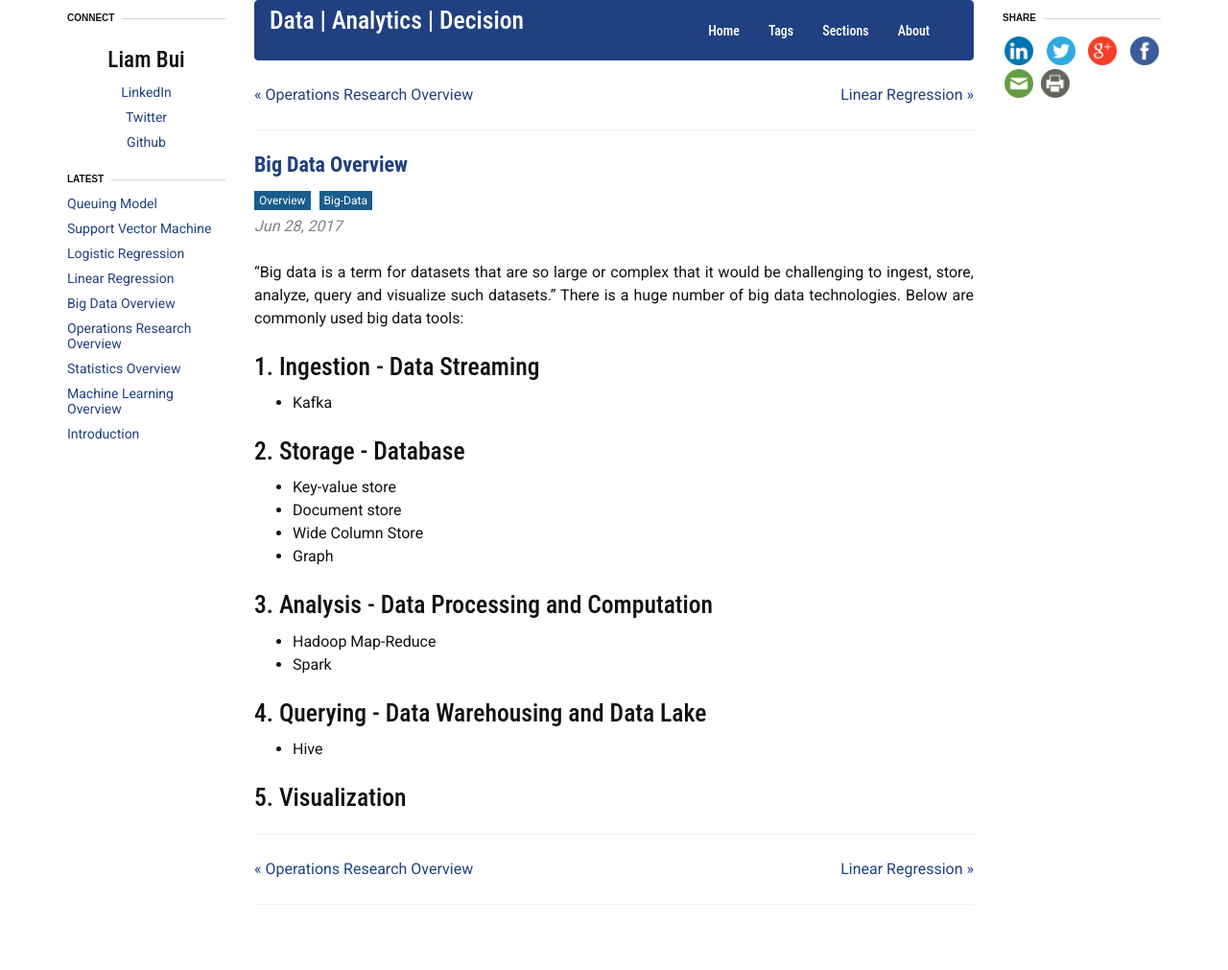
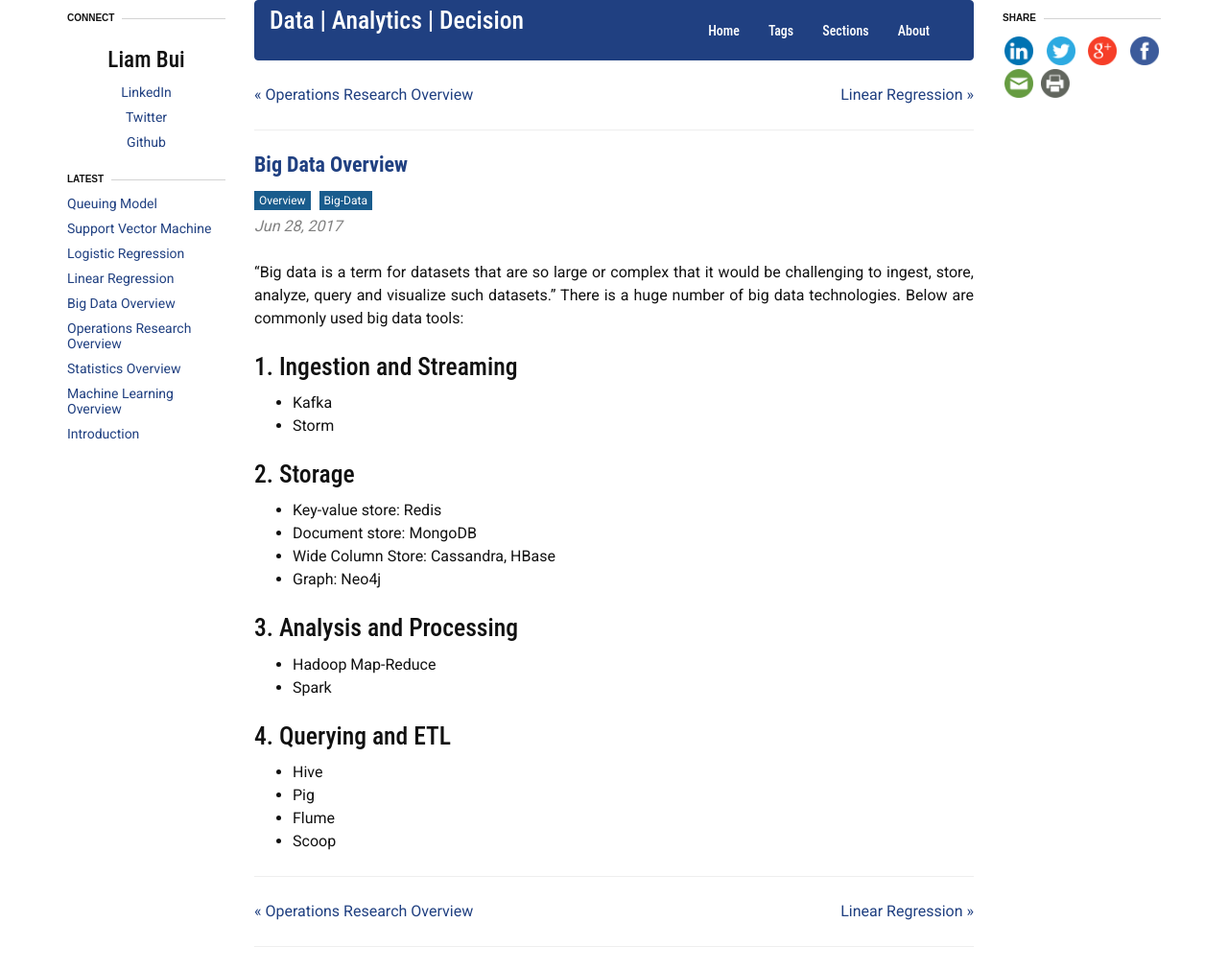
Before and after one commit to liambll/blog-archive, a Jekyll site: the page built from _posts/2017-06-28-overview-big-data.markdown, in a window 1280 px wide. Shown: the whole page at 96% size. Built offline with Jekyll 4.4.1, drawn with Linux system fonts in a browser that asks for light colours; nearby versions of some CDN libraries; comment, search, counter and statistics services are not loaded; before the commit the page ends 967 px from its top, so only the background shows below that.

Commit message:
Update 2017-06-28-overview-big-data.markdown

```diff
--- a/_posts/2017-06-28-overview-big-data.markdown
+++ b/_posts/2017-06-28-overview-big-data.markdown
@@ -15,20 +15,22 @@ summary: Big data is a term for datasets that are so large or complex that it wo
 
 "Big data is a term for datasets that are so large or complex that it would be challenging to ingest, store, analyze, query and visualize such datasets." There is a huge number of big data technologies. Below are commonly used big data tools:
 
-## 1. Ingestion - Data Streaming
+## 1. Ingestion and Streaming
 * Kafka
+* Storm
 
-## 2. Storage - Database
-* Key-value store
-* Document store
-* Wide Column Store
-* Graph
+## 2. Storage
+* Key-value store: Redis
+* Document store: MongoDB
+* Wide Column Store: Cassandra, HBase
+* Graph: Neo4j
 
-## 3. Analysis - Data Processing and Computation
+## 3. Analysis and Processing
 * Hadoop Map-Reduce
 * Spark
 
-## 4. Querying - Data Warehousing and Data Lake
+## 4. Querying and ETL
 * Hive
-
-## 5. Visualization
+* Pig
+* Flume
+* Scoop
```
